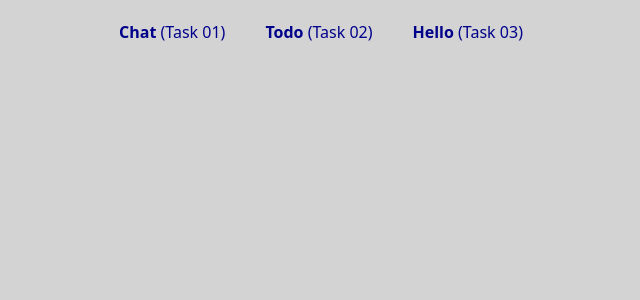
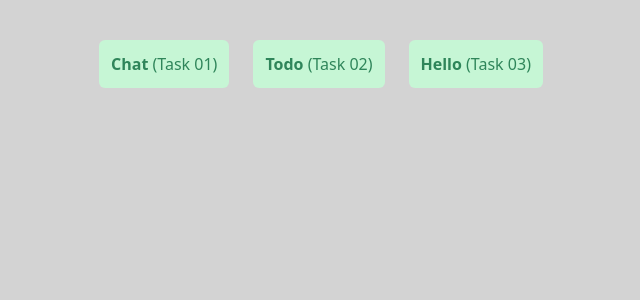
Before and after one commit to TimSeryakov/ignat-tasks-tw, a React (Create React App) app: page / in a window 1280 px wide. Shown: the top 300 px of the page, without its empty margins (319-959 px from the left). Built offline with nearby package versions, Linux system fonts and the light colour scheme.

Commit message:
task-03a

```diff
--- a/src/components/Header/Header.tsx
+++ b/src/components/Header/Header.tsx
@@ -1,16 +1,15 @@
 import React from "react";
-import s from './Header.module.css'
-import { NavLink } from "react-router-dom";
+import {NavLink} from "react-router-dom";
 
 
 export const Header = () => {
   return (
 
-      <header className={s.header}>
+      <header className="flex justify-center h-32">
         <ul>
-          <li><NavLink to="/chat"><b>Chat</b> (Task 01) </NavLink></li>
-          <li><NavLink to="/todo"><b>Todo</b> (Task 02) </NavLink></li>
-          <li><NavLink to="/hello"><b>Hello</b> (Task 03) </NavLink></li>
+          <li className="inline-block mt-10 mx-3 p-3 rounded-md bg-green-200 text-green-700 hover:bg-red-200"><NavLink to="/chat"><b>Chat</b> (Task 01) </NavLink></li>
+          <li className="inline-block mt-10 mx-3 p-3 rounded-md bg-green-200 text-green-700 hover:bg-red-200"><NavLink to="/todo"><b>Todo</b> (Task 02) </NavLink></li>
+          <li className="inline-block mt-10 mx-3 p-3 rounded-md bg-green-200 text-green-700 hover:bg-red-200"><NavLink to="/hello"><b>Hello</b> (Task 03) </NavLink></li>
         </ul>
       </header>
 
```
